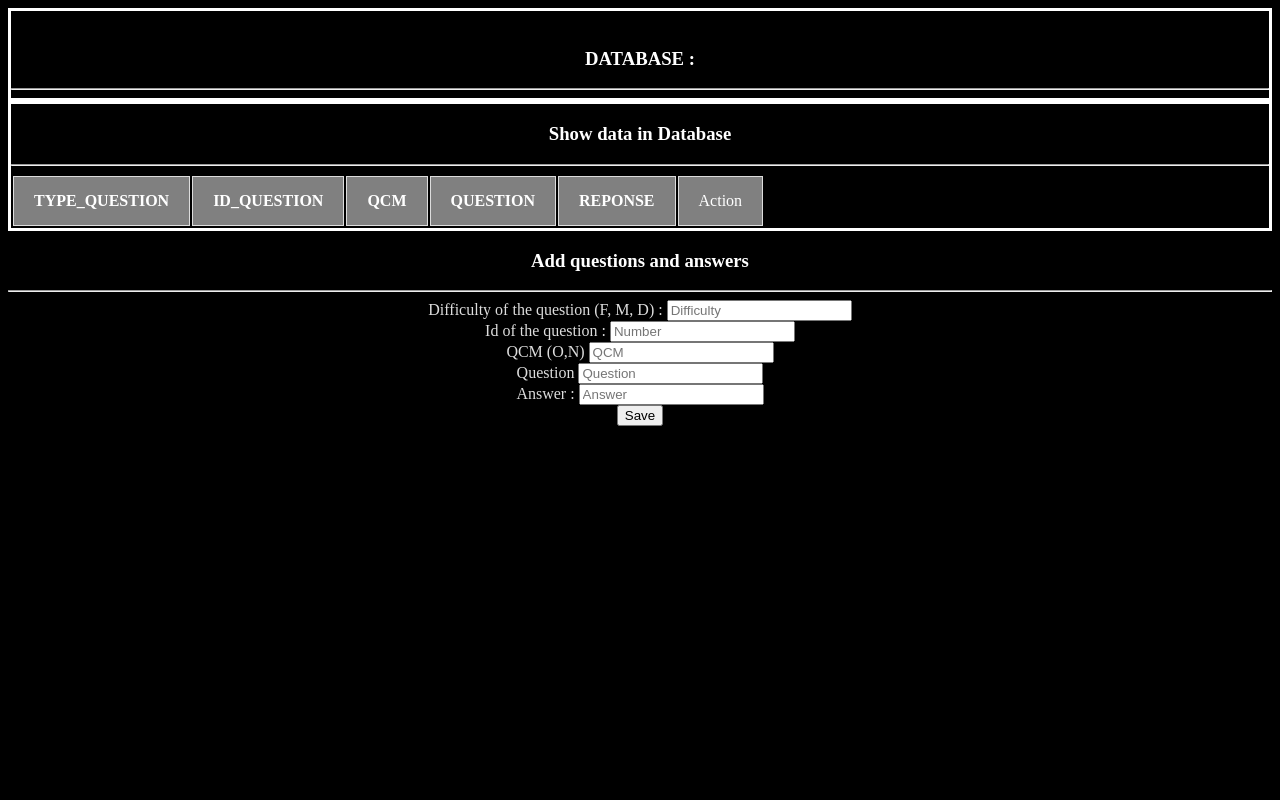
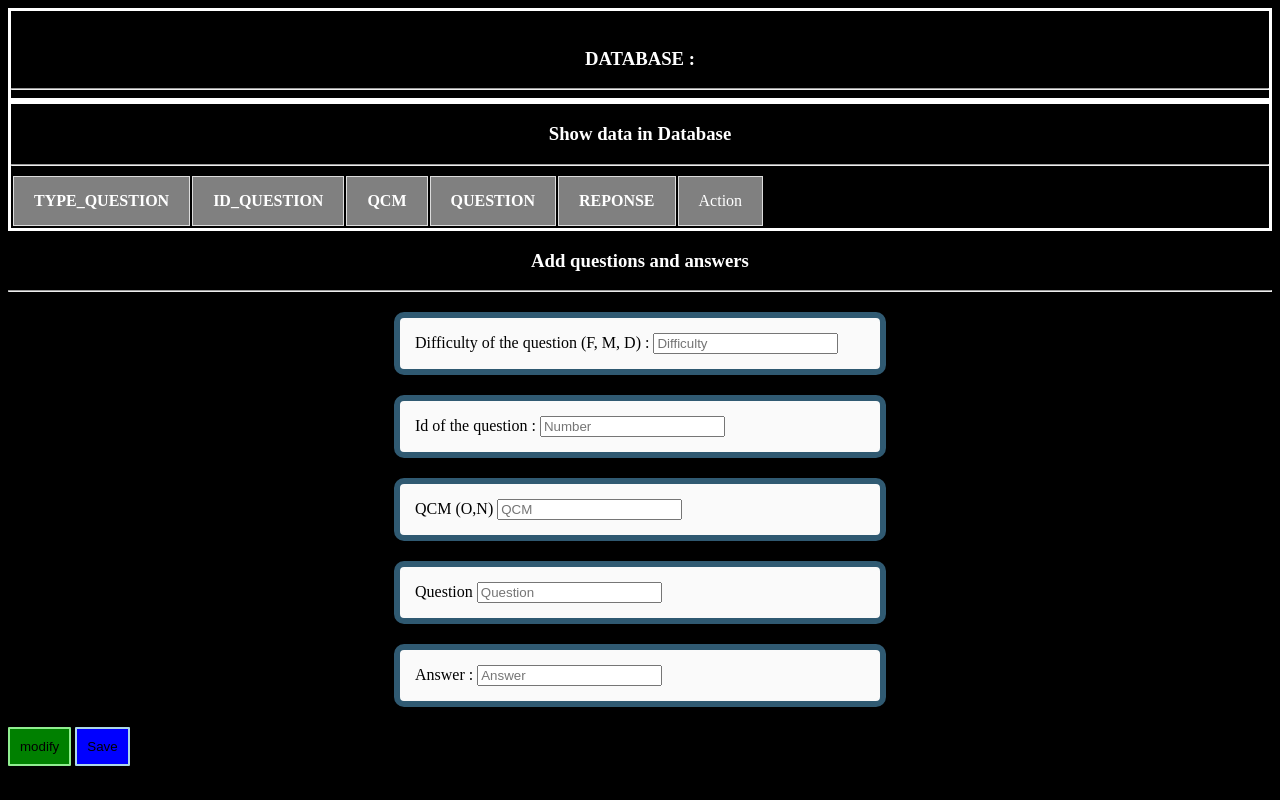
Before and after one commit to hugo-domage/SiteSAE, a PHP site: page /PHP/bd.php in a window 1280 px wide. Run offline with PHP 8.4, Linux system fonts and the light colour scheme; data that the repository does not hold is empty; some libraries are stand-ins or nearby versions.

Commit message:
changement dans le mode de modification et réparation du bouton modify

```diff
--- a/CSS/Stylebd.css
+++ b/CSS/Stylebd.css
@@ -14,7 +14,7 @@ th,td{
 }
 
 label{
-    color: #ddd;
+    color: black;
 }
 
 thead tr{
@@ -57,3 +57,50 @@ thead tr{
     box-shadow: 0 5px #666;
     transform: translateY(4px);
 }
+
+.btn-save{
+    background-color:  blue;
+    display: inline;
+    padding: 10px;
+    border-radius: 1px;
+    border: 2px solid lightblue;
+}
+
+.btn-save:hover{
+    background-color: lightblue;
+}
+
+.btn-save:active{
+    background-color: lightcyan;
+    box-shadow: 0 5px #666;
+    transform: translateY(4px);
+}
+
+.btn-update{
+    background-color:  green;
+    display: inline;
+    padding: 10px;
+    border-radius: 1px;
+    border: 2px solid lightgreen;
+}
+
+.btn-update:hover{
+    background-color: lightgreen;
+}
+
+.btn-update:active{
+    background-color: lightseagreen;
+    box-shadow: 0 5px #666;
+    transform: translateY(4px);
+}
+
+
+.form-group{
+    max-width: 450px;
+    background: #FAFAFA;
+    padding: 15px;
+    margin: 20px auto;
+    box-shadow: 1px 1px 25px rgba(0, 0, 0, 0.35);
+    border-radius: 10px;
+    border: 6px solid #305A72;
+}
--- a/PHP/Login.php
+++ b/PHP/Login.php
@@ -13,8 +13,6 @@ if($_SERVER["REQUEST_METHOD"]=="POST")
   $q = $con ->prepare($query);
   $q -> execute();
   $row = $q -> fetch();
-
-  var_dump($row);
 
   if($row == true){
     if ($row) {
--- a/PHP/action.php
+++ b/PHP/action.php
@@ -9,7 +9,7 @@ use LDAP\Result;
     $question="";
     $answer="";
 
-    $modify = "";
+
     //inserer les requetes ajouter par l'administrateur dans la base de données.
     if(isset($_POST['btn_ajout']))
     {
@@ -50,12 +50,6 @@ use LDAP\Result;
         exit;
     }
 
-    //affiche la zone de texte
-    if(isset($_GET['update']))
-    {
-       $modify = true;
-    }
-
     //bouton modifier
     if(isset($_POST['btn_update']))
     {
--- a/PHP/bd.php
+++ b/PHP/bd.php
@@ -1,12 +1,13 @@
 <?php
     require("./connexion.php");
+    require_once("./action.php");
     $difficulty="";
     $number="";
     $qcm="";
     $question="";
     $answer="";
 
-    $modify="";
+    $modify= false;
 ?>
 <!DOCTYPE html>
 <html lang="fr">
@@ -68,7 +69,7 @@
             </div>
             <h3> Add questions and answers </h3>
             <hr>
-            <div class="formulaire">
+            <div>
                 <form method="post" action="action.php">
                     <div class="form-group">
                         <label> Difficulty of the question (F, M, D) : </label>
@@ -90,12 +91,9 @@
                         <label> Answer : </label>
                         <input type="text" name="answer" class="form-control" value="<?php echo $answer;?>" placeholder="Answer" />
                     </div>
-                    <div class="form-group">
-                    <?php if($modify==true){?>
-                        <input type="submit" name="btn_update" class="btn btn-success" value="modify" />
-                    <?php } else { ?>
-                        <input type="submit" name="btn_ajout" class="btn btn-primary" value="Save" />
-                        <?php } ?>
+                    <div>
+                        <input type="submit" name="btn_update" class="btn-update" value="modify" />
+                        <input type="submit" name="btn_ajout" class="btn-save" value="Save" />
                     </div>
                 </form>
             </div>
```
